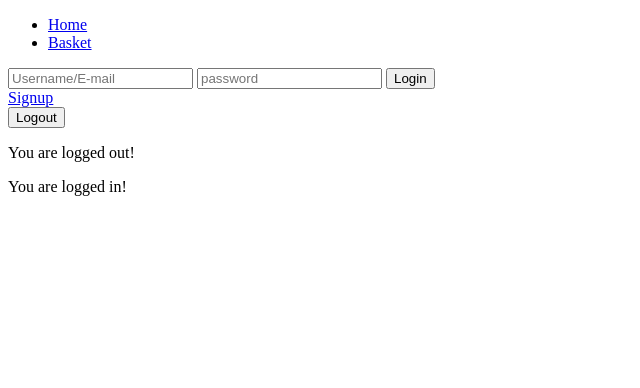
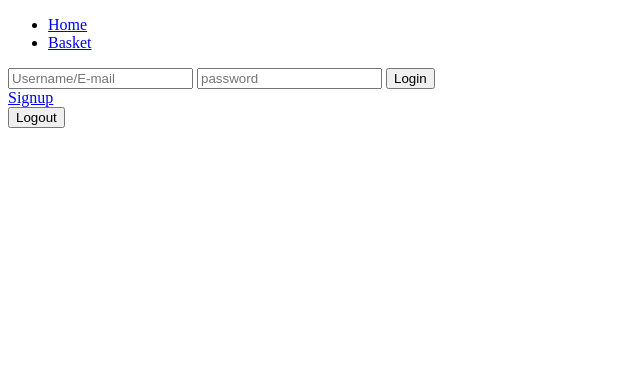
Before and after one commit to shamsuzzamansadi/WebShop, a PHP site: page / in a window 1280 px wide. Shown: the top 388 px of the page, without its empty margins (0-640 px from the left). Run offline with PHP 8.4, Linux system fonts and the light colour scheme.

Commit message:
refactored

```diff
--- a/include/incLogin.php
+++ b/include/incLogin.php
@@ -50,3 +50,8 @@
       }
     }
   }
+  else
+  {
+    header("Location: ../index.php");
+    exit();
+  }
--- a/index.php
+++ b/index.php
@@ -2,10 +2,6 @@
   require "header.php";
 ?>
 
-<main>
-  <p>You are logged out!</p>
-  <p>You are logged in!</p>
-</main>
 
 <?php
   require "footer.php";
```
Also changed, not shown: include/incSignup.php (+7 -4 lines).
